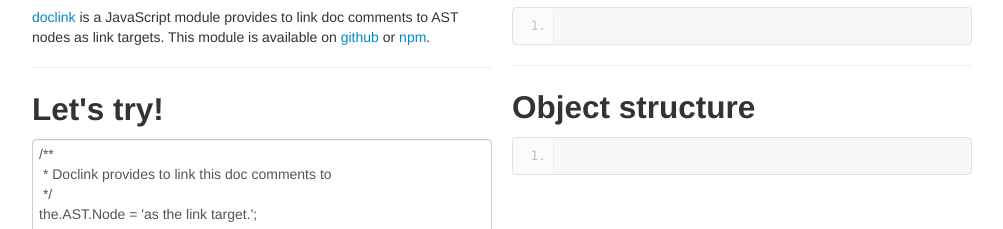
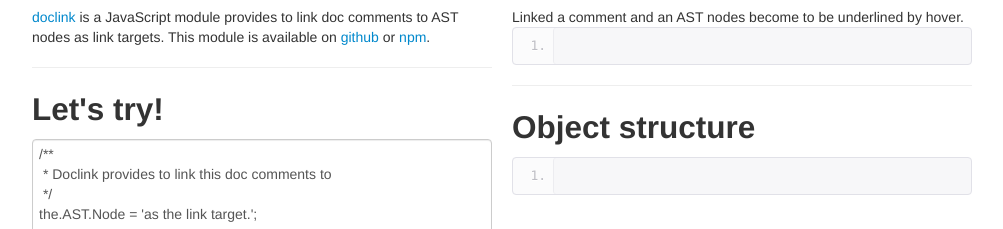
Before and after one commit to Kuniwak/doclink, a plain HTML site: page index.html in a window 1280 px wide. Shown: the part 723-952 px from the top of the page, without its empty margins (138-1141 px from the left). Drawn offline with nearby package versions, Linux system fonts and the light colour scheme; a script that the page names is missing.

Commit message:
Improve live previre description

```diff
--- a/index.html
+++ b/index.html
@@ -98,6 +98,7 @@
 			</div>
 			<div class="span6">
 				<h2>Live preview</h2>
+				Linked a comment and an AST nodes become to be underlined by hover.
 				<pre id="output" class="prettyprint lang-js linenums"></pre>
 				<hr />
 				<h2>Object structure</h2>
```
